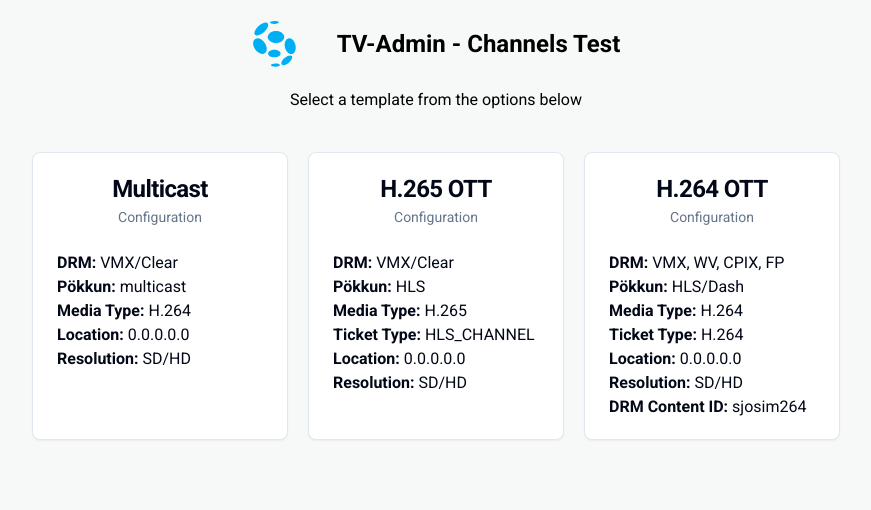
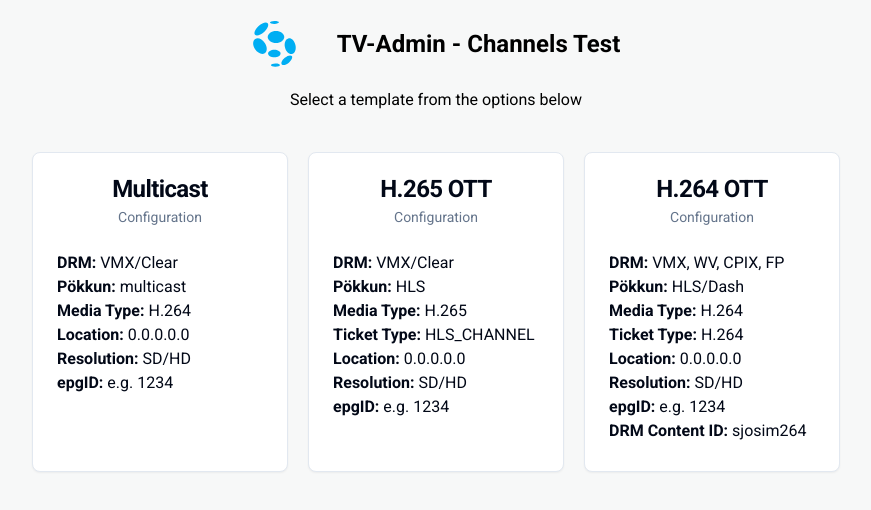
Before and after one commit to vikkiklikk/tvx-channels, a React (Vite) app: page / in a window 1280 px wide. Shown: the top 510 px of the page, without its empty margins (204-1075 px from the left). Built offline with nearby package versions, Linux system fonts and the light colour scheme.

Commit message:
added handler for resolution

```diff
--- a/src/Components/ListTableRow.tsx
+++ b/src/Components/ListTableRow.tsx
@@ -4,9 +4,14 @@ import { MdEdit, MdDelete } from "react-icons/md";
 interface ListTableProps {
   drmValue: string;
   inputValue: string;
+  resValue: string;
 }
 
-const ListTableRow: React.FC<ListTableProps> = ({ drmValue, inputValue }) => {
+const ListTableRow: React.FC<ListTableProps> = ({
+  drmValue,
+  inputValue,
+  resValue,
+}) => {
   return (
     <TableRow>
       <TableCell>Multicast</TableCell>
@@ -15,7 +20,7 @@ const ListTableRow: React.FC<ListTableProps> = ({ drmValue, inputValue }) => {
       <TableCell>H.264</TableCell>
       <TableCell>None</TableCell>
       <TableCell>{inputValue}</TableCell>
-      <TableCell>HD</TableCell>
+      <TableCell>{resValue}</TableCell>
       <TableCell>None</TableCell>
       <TableCell>2345</TableCell>
       <TableCell className="flex row gap-4">
--- a/src/Components/TemplateContainer.tsx
+++ b/src/Components/TemplateContainer.tsx
@@ -41,13 +41,17 @@ import {
 const TemplateContainer = () => {
   const [inputValue, setInputValue] = useState<string>("");
   const [submittedData, setSubmittedData] = useState<
-    Array<{ input: string; drm: string }>
+    Array<{ input: string; drm: string; res: string }>
   >([]);
   const [drmValue, setDrmValue] = useState<string>("");
+  const [resValue, setResValue] = useState<string>("");
 
   const drmHandleSelect = (value: string) => {
     setDrmValue(value);
-    console.log(value);
+  };
+
+  const resHandleSelect = (value: string) => {
+    setResValue(value);
   };
 
   const handleInputChange = (event: React.ChangeEvent<HTMLInputElement>) => {
@@ -57,7 +61,7 @@ const TemplateContainer = () => {
   const handleSubmit = () => {
     setSubmittedData((prevData) => [
       ...prevData,
-      { input: inputValue, drm: drmValue },
+      { input: inputValue, drm: drmValue, res: resValue },
     ]);
     setInputValue("");
     setDrmValue("");
@@ -94,6 +98,9 @@ const TemplateContainer = () => {
                 <p>
                   <strong>Resolution:</strong> SD/HD
                 </p>
+                <p>
+                  <strong>epgID:</strong> e.g. 1234
+                </p>
               </CardContent>
             </Card>
           </DialogTrigger>
@@ -123,13 +130,13 @@ const TemplateContainer = () => {
                     placeholder="Location e.g. 100.00.00.100:5000"
                     required
                   />
-                  <Select>
+                  <Select onValueChange={resHandleSelect}>
                     <SelectTrigger className="w-[180px]">
                       <SelectValue placeholder="Resolution" />
                     </SelectTrigger>
                     <SelectContent>
-                      <SelectItem value="sd">SD</SelectItem>
-                      <SelectItem value="hd">HD</SelectItem>
+                      <SelectItem value="SD">SD</SelectItem>
+                      <SelectItem value="HD">HD</SelectItem>
                     </SelectContent>
                   </Select>
                 </div>
@@ -169,6 +176,9 @@ const TemplateContainer = () => {
                 </p>
                 <p>
                   <strong>Resolution:</strong> SD/HD
+                </p>
+                <p>
+                  <strong>epgID:</strong> e.g. 1234
                 </p>
               </CardContent>
             </Card>
@@ -252,6 +262,9 @@ const TemplateContainer = () => {
                 </p>
                 <p>
                   <strong>Resolution:</strong> SD/HD
+                </p>
+                <p>
+                  <strong>epgID:</strong> e.g. 1234
                 </p>
                 <p>
                   <strong>DRM Content ID:</strong> sjosim264
@@ -357,7 +370,11 @@ const TemplateContainer = () => {
             <TableBody>
               {submittedData.map((data, index) => (
                 <div key={index}>
-                  <ListTableRow drmValue={data.drm} inputValue={data.input} />
+                  <ListTableRow
+                    drmValue={data.drm}
+                    inputValue={data.input}
+                    resValue={data.res}
+                  />
                 </div>
               ))}
             </TableBody>
--- a/src/Components/ui/card.tsx
+++ b/src/Components/ui/card.tsx
@@ -9,7 +9,7 @@ const Card = React.forwardRef<
   <div
     ref={ref}
     className={cn(
-      "flex flex-col rounded-lg border bg-card text-card-foreground shadow-sm hover:bg-[#00AEF3]/[.2] cursor-pointer h-72 w-64",
+      "flex flex-col rounded-lg border bg-card text-card-foreground shadow-sm hover:bg-[#00AEF3]/[.2] cursor-pointer min-h-80 min-w-64",
       className
     )}
     {...props}
--- a/src/Components/ui/table.tsx
+++ b/src/Components/ui/table.tsx
@@ -61,7 +61,7 @@ const TableRow = React.forwardRef<
   <tr
     ref={ref}
     className={cn(
-      "border-b transition-colors hover:bg-muted/50 data-[state=selected]:bg-muted flex flex-row justify-start",
+      "border-b transition-colors hover:bg-[#00AEF3]/[.2] data-[state=selected]:bg-muted flex flex-row justify-start",
       className
     )}
     {...props}
```
